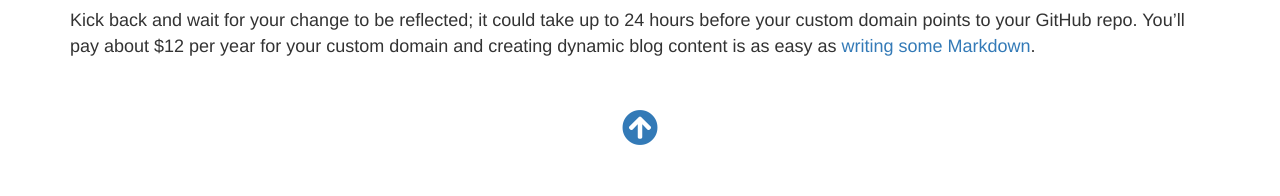
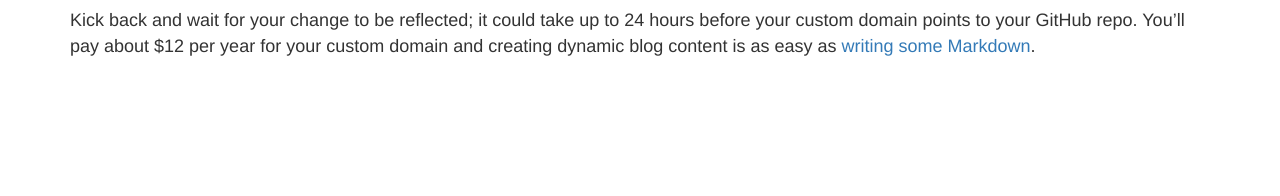
Before and after one commit to adamjstevenson/adamjstevenson.github.io, a Jekyll site: the page built from _posts/2015-10-25-setting-up-dns-records-for-namecheap-with-github-pages.md, in a window 1280 px wide. Shown: the part 1881-2077 px from the top of the page. Built offline with Jekyll 4.4.1, drawn with Linux system fonts in a browser that asks for light colours; nearby versions of some CDN libraries; after the commit the page ends 2001 px from its top, so only the background shows below that.

Commit message:
remove meh arrow

```diff
--- a/_layouts/post.html
+++ b/_layouts/post.html
@@ -2,20 +2,11 @@
 layout: default
 ---
 <div class="post">
-
   <header class="page-header">
      <h1 class="post-title" id="title">{{ page.title }}</h1>
      <p class="text-muted">Posted on {{ page.date | date: "%b %-d, %Y" }}{% if page.author %} • {{ page.author }}{% endif %}{% if page.meta %} • {{ page.meta }}{% endif %}</p>
   </header>
-
   <article class="post-content">
     {{ content }}
   </article>
-
-  <div class="text-center topspace-lg">
-    <a href="#title">
-    <i class="fa fa-arrow-circle-up fa-2x"></i>
-    </a>
-  </div>
-
 </div>
```
